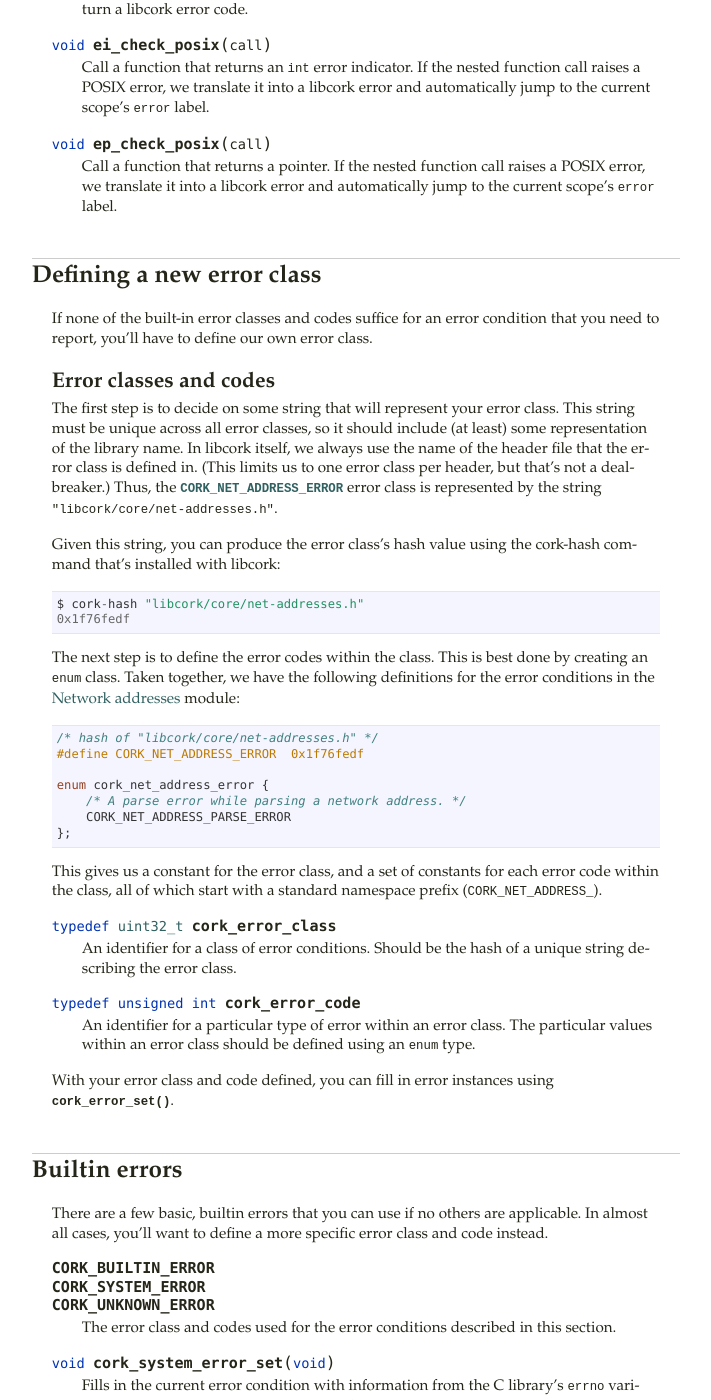
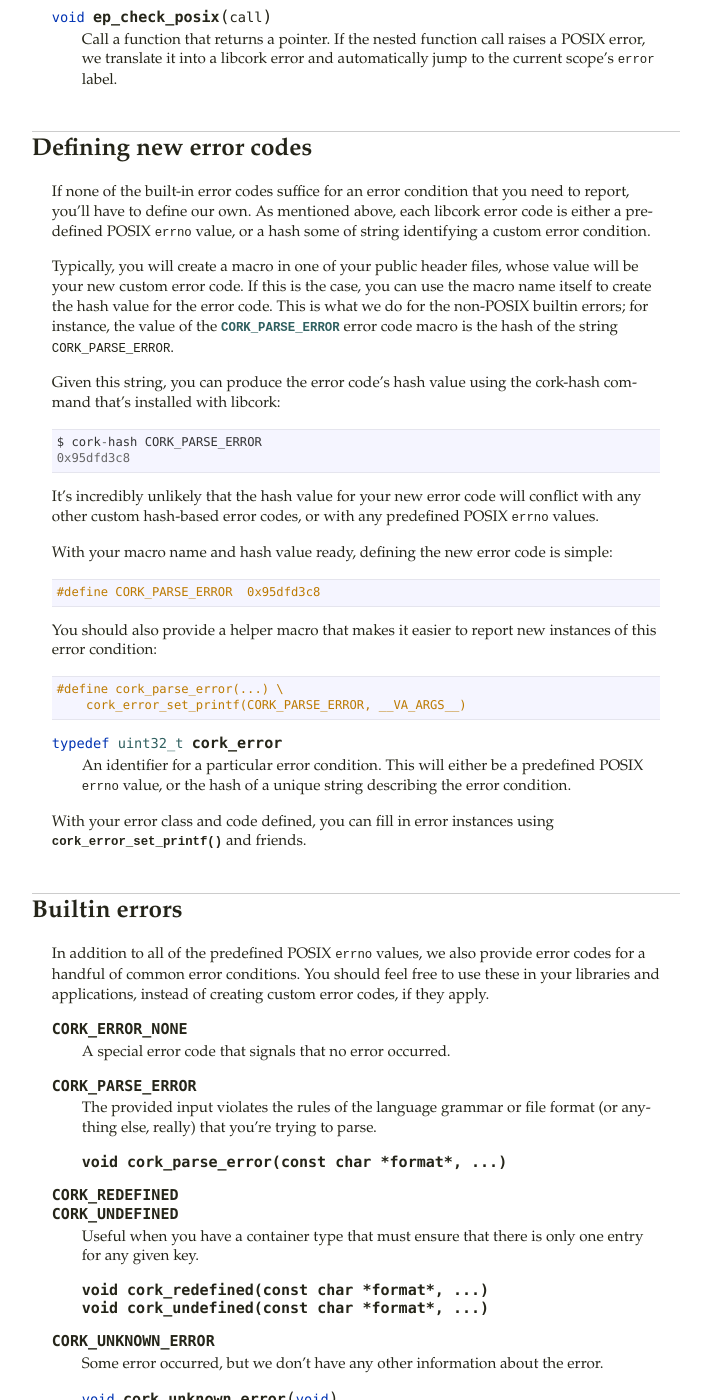
Before and after one commit to dcreager/libcork, a Sphinx documentation site: the page built from docs/errors.rst, in a window 1280 px wide and 1400 px high, scrolled down 5496 px. Shown: the whole window, without its empty margins (297-1008 px from the left). Built offline with Sphinx 7.4.7, drawn with Linux system fonts in a browser that asks for light colours; pages that are not in the unit, such as notebooks, are missing from menus; the version number could not be read and is left out; some of the changed text lies outside the part shown.

Commit message:
Simpler error API
This patch simplifies the libcork error API.  Before, we followed glib's
GError API, where there were separate “classes” and “codes” for each
custom error condition.  The class was meant to identify the library
that the custom error belongs to, and the code only had to be unique
within each class.  GError creates error class values at runtime, using
its GQuark mechanism.  We use hashes of unique strings as error classes.
Error codes were then defined using a simple enum.

This is more cumbersome than it needs to be.  With this new patch, we no
longer have error classes at all.  Individual error codes are now hash
values, usually of the name of the error code's macro.  (I.e., the
value of the `CORK_PARSE_ERROR` error code is the hash of the string
`"CORK_PARSE_ERROR"`.)  This new design also lets us use the existing,
predefined, well-known POSIX `errno` values as error codes directly,
which makes it easier to integrate code that uses the POSIX error
reporting facilities and libcork's error API.

```diff
--- a/docs/errors.rst
+++ b/docs/errors.rst
@@ -10,41 +10,40 @@ Error reporting
 
   #include <libcork/core.h>
 
-This section defines an API for reporting error conditions.  It's
-loosely modeled on glib's *GError* API.
+This section defines an API for reporting error conditions.  It's loosely
+modeled on the POSIX ``errno`` mechanism.
 
-The standard POSIX approach for reporting errors is to return an integer
-status code, and to store error codes into the ``errno`` global
-variable.  This approach has a couple of drawbacks.  The first is that
-you have to ensure that ``errno`` is placed in thread-local storage, so
-that separate threads have their own error condition variables.  The
-second, and in our mind more important, is that the set of error codes
-is fixed and platform-dependent.  It's difficult to add new error codes
-to represent application-level error conditions.
+The standard POSIX approach for reporting errors is to return an integer status
+code, and to store error codes into the ``errno`` global variable.  This
+approach has a couple of drawbacks.  The first is that you --- or really, your C
+library --- has to ensure that ``errno`` is placed in thread-local storage, so
+that separate threads have their own error condition variables.  The second, and
+in our mind more important, is that the set of error codes is fixed and
+platform-dependent.  It's difficult to add new error codes to represent
+application-level error conditions.
 
-The libcork error API is a way around this.  Errors are represented by a
-tuple of an *error class* and an *error code*, along with a
-human-readable string description of the error.  Error classes represent
-broad classes of errors, and usually correspond to a library or to an
-important group of related functions within a library.  An error class
-is represented by a hash of some string identifying the library or group
-of functions.  This “hash of a string” approach makes it easy to define
-new error classes, without needing any centralized mechanism for
-assigning IDs to the various classes.  An error code is a simple
-integer, and only needs to be unique within a particular error class.
-This means that each error class is free to define its error codes
-however it wishes (usually via an ``enum`` type), without having to
-worry about them clashing with the codes of any other class.
+The libcork error API is a way around this.  Like standard POSIX-conforming
+functions, you return an integer status code from any function that might need
+to report an error to its caller.  The status return code is simple: ``0``
+indicates success, ``-1`` indicates failure.
+
+When an error occurs, you can use the functions in this section to get more
+information about the error: an *error code*, and human-readable string
+description of the error.  The POSIX ``errno`` values, while hard to extend, are
+perfectly well-defined for most platforms; therefore, any ``errno`` value
+supported by your system's C library is a valid libcork error code.  To support
+new application-specific error codes, an error code can also be the hash of some
+string describing the error.  This “hash of a string” approach makes it easy to
+define new error codes without needing any centralized mechanism for assigning
+IDs to the various codes.  Moreover, it's very unlikely that a hashed error code
+will conflict with some existing POSIX ``errno`` value, or with any other hashed
+error codes.
 
 .. note::
 
    We correctly maintain a separate error condition for each thread in
    the current process.  This is all hidden by the functions in this
    section; it's safe to call them from multiple threads simultaneously.
-
-.. macro:: CORK_ERROR_NONE
-
-   A special error class that signals that no error occurred.
 
 
 Calling a function that can return an error
@@ -68,21 +67,6 @@ possible, if the function needs to signal more than a simple “success”
 or “failure”; in that case, you'll need to check the function's
 documentation for details.)
 
-If you want to know specifics about the error, we provide several
-accessor functions:
-
-.. function:: bool cork_error_occurred(void)
-              cork_error_class cork_error_get_class(void)
-              cork_error_code cork_error_get_code(void)
-              const char \*cork_error_message(void)
-
-   Returns information about the current error condition.  This
-   information is maintained in thread-local storage, so it is safe
-   to call these functions from multiple threads simultaneously.  Note
-   that you often won't need to call ``cork_error_occurred``, since
-   you'll usually be able to detect error conditions by checking a
-   function's return value.
-
 If you want to know specifics about the error, there are several
 functions that you can use to interrogate the current error condition.
 
@@ -90,12 +74,10 @@ functions that you can use to interrogate the current error condition.
 
    Returns whether an error has occurred.
 
-.. function:: cork_error_class cork_error_get_class(void)
-              cork_error_code cork_error_get_code(void)
+.. function:: cork_error cork_error_code(void)
 
-   Returns the class and code of the current error condition.  If no
-   error has occurred, the error class will be
-   :c:macro:`CORK_ERROR_NONE`, and the code will be ``0``.
+   Returns the error code of the current error condition.  If no error has
+   occurred, the result will be :c:macro:`CORK_ERROR_NONE`.
 
 .. function:: const char \*cork_error_message(void)
 
@@ -103,10 +85,12 @@ functions that you can use to interrogate the current error condition.
    condition.  If no error occurred, the result of this function is
    undefined.
 
-You can use the :c:func:`cork_error_prefix` function to add additional context
-to the beginning of an error message.
+You can use the ``cork_error_prefix`` family of functions to add additional
+context to the beginning of an error message.
 
-.. function:: void cork_error_prefix(const char \*format, ...)
+.. function:: void cork_error_prefix_printf(const char \*format, ...)
+              void cork_error_prefix_string(const char \*string)
+              void cork_error_prefix_vprintf(const char \*format, va_list args)
 
    Prepends some additional text to the current error condition.
 
@@ -141,23 +125,24 @@ codes if there are other possible results besides a simple “success” and
 “failure”.)
 
 If your function results in an error, you need to fill in the current
-error condition using the ``cork_error_set`` function:
+error condition using the ``cork_error_set`` family of functions:
 
-.. function:: void cork_error_set(cork_error_class eclass, cork_error_code ecode, const char \*format, ...)
+.. function:: void cork_error_set_printf(cork_error ecode, const char \*format, ...)
+              void cork_error_set_string(cork_error ecode, const char \*string)
+              void cork_error_set_vprintf(cork_error ecode, const char \*format, va_list args)
 
    Fills in the current error condition.  The error condition is defined
-   by the error class *eclass*, the error code *ecode*.  The
-   human-readable description is constructed from *format* and any
-   additional parameters.
+   by the error code *ecode*.  The human-readable description is constructed
+   from *string*, or from *format* and any additional parameters, depending on
+   which variant you use.
 
-As an example, the :ref:`IP address <net-addresses>` parsing functions
-fill in ``CORK_NET_ADDRESS_PARSE_ERROR`` error conditions when you try
-to parse a malformed address::
+As an example, the :ref:`IP address <net-addresses>` parsing functions fill in
+:c:macro:`CORK_PARSE_ERROR` error conditions when you try to parse a malformed
+address::
 
   const char  *str = /* the string that's being parsed */;
-  cork_error_set
-      (CORK_NET_ADDRESS_ERROR, CORK_NET_ADDRESS_PARSE_ERROR,
-       "Invalid IP address: %s", str);
+  cork_error_set_printf
+      (CORK_PARSE_ERROR, "Invalid IP address: %s", str);
 
 If a particular kind of error can be raised in several places
 throughout your code, it can be useful to define a helper function for
@@ -166,9 +151,8 @@ filling in the current error condition::
   static void
   cork_ip_address_parse_error(const char *version, const char *str)
   {
-      cork_error_set
-          (CORK_NET_ADDRESS_ERROR, CORK_NET_ADDRESS_PARSE_ERROR,
-           "Invalid %s address: %s", version, str);
+      cork_error_set_printf
+          (CORK_PARSE_ERROR, "Invalid %s address: %s", version, str);
   }
 
 
@@ -334,8 +318,9 @@ Calling POSIX functions
 
 The :c:func:`cork_system_error_set` function automatically translates a POSIX
 error (specified in the standard ``errno`` variable) into a libcork error
-condition.  We also define several helper macros for calling a POSIX function
-and automatically checking its result.
+condition (which will be reported by :c:func:`cork_error_occurred` and friends).
+We also define several helper macros for calling a POSIX function and
+automatically checking its result.
 
 ::
 
@@ -386,88 +371,100 @@ and automatically checking its result.
    the current scope's ``error`` label.
 
 
-Defining a new error class
---------------------------
+Defining new error codes
+------------------------
 
-If none of the built-in error classes and codes suffice for an error
-condition that you need to report, you'll have to define our own error
-class.
+If none of the built-in error codes suffice for an error condition that you need
+to report, you'll have to define our own.  As mentioned above, each libcork
+error code is either a predefined POSIX ``errno`` value, or a hash some of
+string identifying a custom error condition.
 
-Error classes and codes
-~~~~~~~~~~~~~~~~~~~~~~~
+Typically, you will create a macro in one of your public header files, whose
+value will be your new custom error code.  If this is the case, you can use the
+macro name itself to create the hash value for the error code.  This is what we
+do for the non-POSIX builtin errors; for instance, the value of the
+:c:macro:`CORK_PARSE_ERROR` error code macro is the hash of the string
+``CORK_PARSE_ERROR``.
 
-The first step is to decide on some string that will represent your
-error class.  This string must be unique across all error classes, so it
-should include (at least) some representation of the library name.  In
-libcork itself, we always use the name of the header file that the error
-class is defined in.  (This limits us to one error class per header, but
-that's not a deal-breaker.)  Thus, the :c:macro:`CORK_NET_ADDRESS_ERROR`
-error class is represented by the string
-``"libcork/core/net-addresses.h"``.
+Given this string, you can produce the error code's hash value using the
+:ref:`cork-hash <cork-hash>` command that's installed with libcork::
 
-Given this string, you can produce the error class's hash value using
-the :ref:`cork-hash <cork-hash>` command that's installed with libcork::
+  $ cork-hash CORK_PARSE_ERROR
+  0x95dfd3c8
 
-  $ cork-hash "libcork/core/net-addresses.h"
-  0x1f76fedf
+It's incredibly unlikely that the hash value for your new error code will
+conflict with any other custom hash-based error codes, or with any predefined
+POSIX ``errno`` values.
 
-The next step is to define the error codes within the class.  This is
-best done by creating an ``enum`` class.  Taken together, we have the
-following definitions for the error conditions in the
-:ref:`net-addresses` module::
+With your macro name and hash value ready, defining the new error code is
+simple::
 
-  /* hash of "libcork/core/net-addresses.h" */
-  #define CORK_NET_ADDRESS_ERROR  0x1f76fedf
+  #define CORK_PARSE_ERROR  0x95dfd3c8
 
-  enum cork_net_address_error {
-      /* A parse error while parsing a network address. */
-      CORK_NET_ADDRESS_PARSE_ERROR
-  };
+You should also provide a helper macro that makes it easier to report new
+instances of this error condition::
 
-This gives us a constant for the error class, and a set of constants for
-each error code within the class, all of which start with a standard
-namespace prefix (``CORK_NET_ADDRESS_``).
+  #define cork_parse_error(...) \
+      cork_error_set_printf(CORK_PARSE_ERROR, __VA_ARGS__)
 
-.. type:: uint32_t  cork_error_class
+.. type:: uint32_t  cork_error
 
-   An identifier for a class of error conditions.  Should be the hash of
-   a unique string describing the error class.
-
-.. type:: unsigned int  cork_error_code
-
-   An identifier for a particular type of error within an error class.
-   The particular values within an error class should be defined using
-   an ``enum`` type.
+   An identifier for a particular error condition.  This will either be a
+   predefined POSIX ``errno`` value, or the hash of a unique string describing
+   the error condition.
 
 With your error class and code defined, you can fill in error instances
-using :c:func:`cork_error_set()`.
+using :c:func:`cork_error_set_printf` and friends.
 
 
 Builtin errors
 --------------
 
-There are a few basic, builtin errors that you can use if no others are
-applicable.  In almost all cases, you'll want to define a more specific
-error class and code instead.
+In addition to all of the predefined POSIX ``errno`` values, we also provide
+error codes for a handful of common error conditions.  You should feel free to
+use these in your libraries and applications, instead of creating custom error
+codes, if they apply.
 
-.. macro:: CORK_BUILTIN_ERROR
-           CORK_SYSTEM_ERROR
-           CORK_UNKNOWN_ERROR
+.. macro:: CORK_ERROR_NONE
 
-   The error class and codes used for the error conditions described in
-   this section.
+   A special error code that signals that no error occurred.
+
+.. macro:: CORK_PARSE_ERROR
+
+   The provided input violates the rules of the language grammar or file format
+   (or anything else, really) that you're trying to parse.
+
+   .. function:: void cork_parse_error(const char *format*, ...)
+
+.. macro:: CORK_REDEFINED
+           CORK_UNDEFINED
+
+   Useful when you have a container type that must ensure that there is only one
+   entry for any given key.
+
+   .. function:: void cork_redefined(const char *format*, ...)
+                 void cork_undefined(const char *format*, ...)
+
+.. macro:: CORK_UNKNOWN_ERROR
+
+   Some error occurred, but we don't have any other information about the error.
+
+   .. function:: void cork_unknown_error(void)
+
+      The error description will include the name of the current function.
+
+
+We also provide some helper functions for setting these built-in errors:
 
 .. function:: void cork_system_error_set(void)
+              void cork_system_error_set_explicit(int err)
 
-   Fills in the current error condition with information from the C
-   library's ``errno`` variable.  The human-readable description of the
-   error will be obtained from the standard ``strerror`` function.
+   Fills in the current libcork error condition with information from a POSIX
+   ``errno`` value.  The human-readable description of the error will be
+   obtained from the standard ``strerror`` function.  With the ``_explicit``
+   variant, you provide the ``errno`` value directly; for the other variant, we
+   get the error code from the C library's ``errno`` variable.
 
-.. function:: void cork_unknown_error_set(void)
-
-   Fills in the current error condition to indicate that there was some
-   unknown error.  The error description will include the name of the
-   current function.
 
 .. function:: void cork_abort(const char \*fmt, ...)
 
```
Also changed, not shown: 8 other files.
